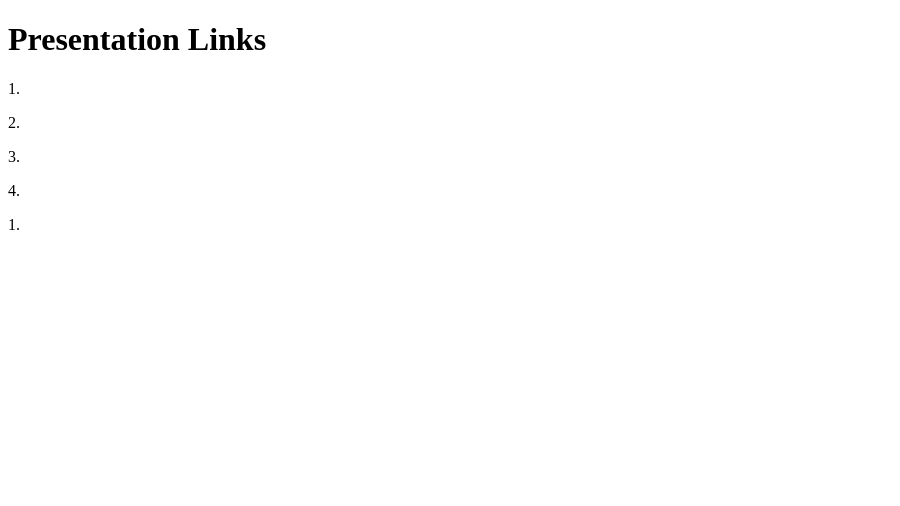
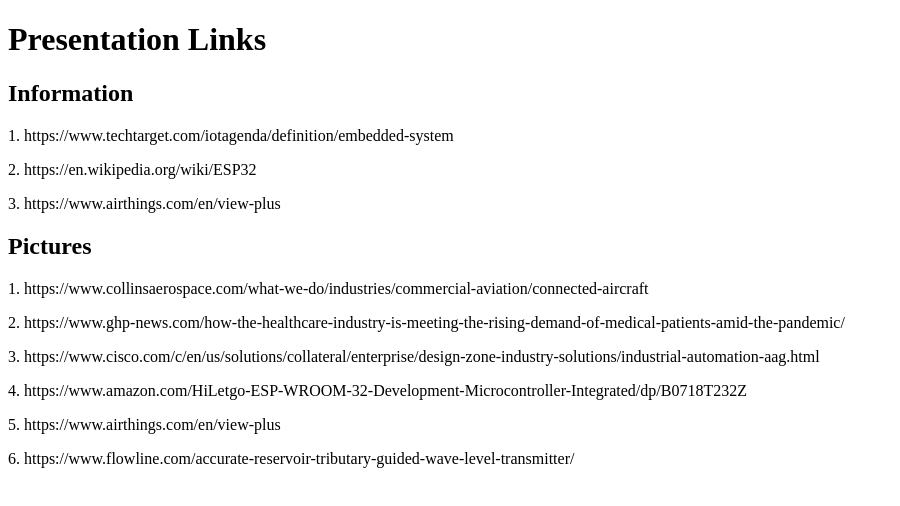
Before and after one commit to JKoss2/Miscellaneous, a plain HTML site: page index.html in a window 1280 px wide. Shown: the whole page, without its empty margins (0-900 px from the left). Drawn offline with Linux system fonts and the light colour scheme.

Commit message:
Update index.html

```diff
--- a/index.html
+++ b/index.html
@@ -1,17 +1,24 @@
 <!DOCTYPE html>
 <head>
-<title>Presentation Links</title>
+  <title>Presentation Links</title>
 </head>
 <html>
-<body>
+  <body>
 
-<h1>Presentation Links</h1>
+    <h1>Presentation Links</h1>
 
-<p>1. </p>
-<p>2. </p>
-<p>3. </p>
-<p>4. </p>
-<p>1. </p>
+    <h2>Information</h2>
+    <p>1. https://www.techtarget.com/iotagenda/definition/embedded-system</p>
+    <p>2. https://en.wikipedia.org/wiki/ESP32</p>
+    <p>3. https://www.airthings.com/en/view-plus</p>
 
-</body>
+    <h2>Pictures</h2>
+    <p>1. https://www.collinsaerospace.com/what-we-do/industries/commercial-aviation/connected-aircraft</p>
+    <p>2. https://www.ghp-news.com/how-the-healthcare-industry-is-meeting-the-rising-demand-of-medical-patients-amid-the-pandemic/</p>
+    <p>3. https://www.cisco.com/c/en/us/solutions/collateral/enterprise/design-zone-industry-solutions/industrial-automation-aag.html</p>
+    <p>4. https://www.amazon.com/HiLetgo-ESP-WROOM-32-Development-Microcontroller-Integrated/dp/B0718T232Z</p>
+    <p>5. https://www.airthings.com/en/view-plus</p>
+    <p>6. https://www.flowline.com/accurate-reservoir-tributary-guided-wave-level-transmitter/</p>
+
+  </body>
 </html>
```
